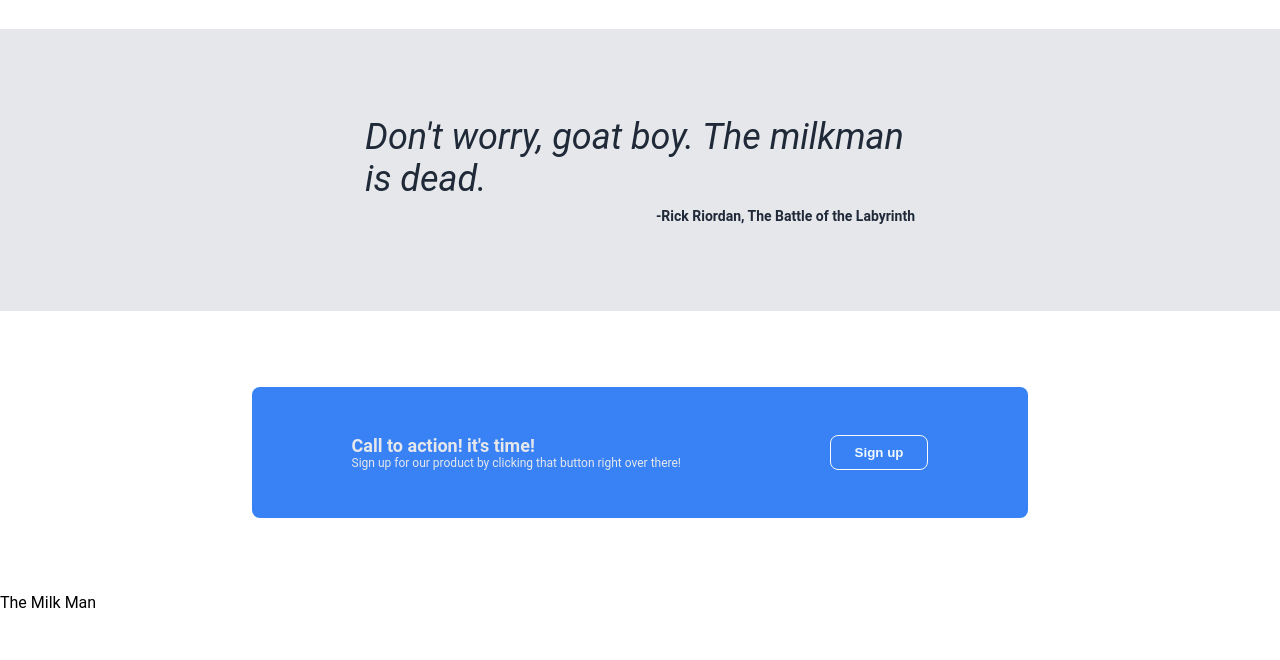
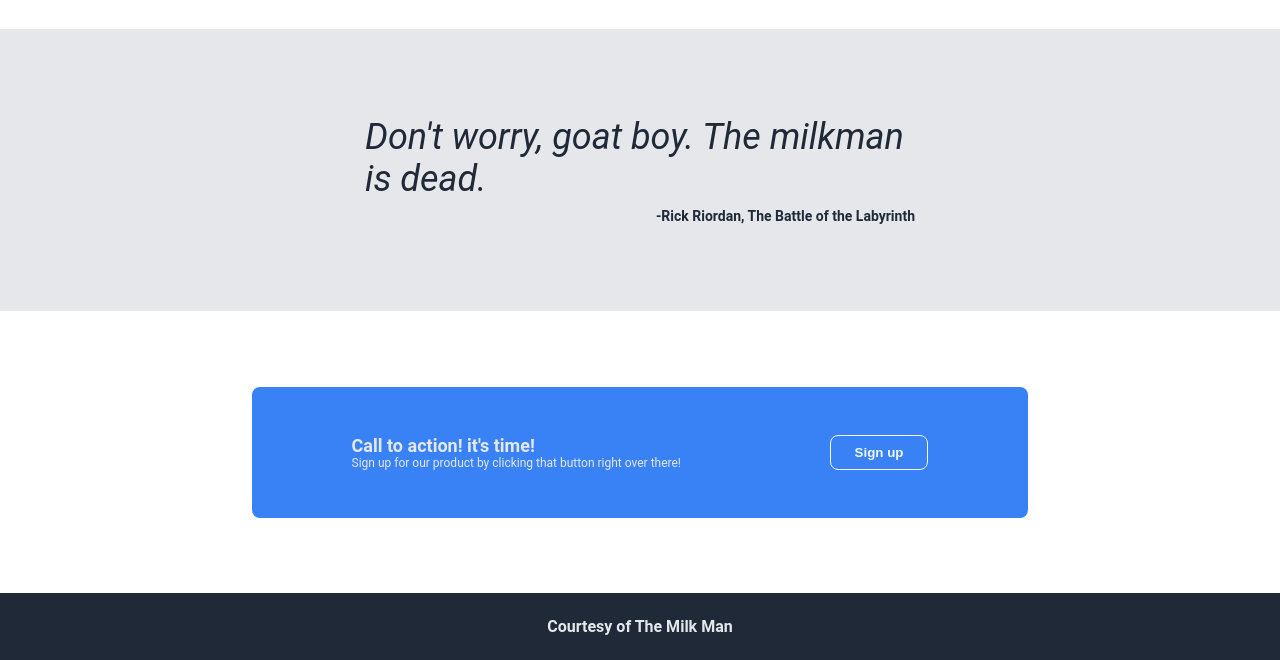
Before and after one commit to hassanbaryal/landing-page, a plain HTML site: page index.html in a window 1280 px wide. Shown: the part 646-1306 px from the top of the page. Before the commit the page ends 1258 px from the top, so only its background shows below. Drawn offline with Linux system fonts and the light colour scheme.

Commit message:
Completed styling the webpage. Downloaded Flavicon.

```diff
--- a/index.html
+++ b/index.html
@@ -74,7 +74,7 @@
 
 
     <!---FOOTER-->
-    <div class="footer">The Milk Man</div>
+    <div class="footer">Courtesy of The Milk Man</div>
 
 
 
--- a/styles.css
+++ b/styles.css
@@ -191,3 +191,16 @@ SIGNUP SECTION
 .signup-section button {
     border: 1px solid #F9FAf8;
 }
+
+
+/*
+FOOTER
+*/
+
+.footer {
+    background-color: #1F2937;
+    color: #e5e7eb;
+    font-weight: bolder;
+    text-align: center;
+    padding: 24px;
+}
```
Also changed, not shown: images/about.txt (added), images/favicon_io/about.txt (added), images/favicon_io/android-chrome-192x192.png (added), images/favicon_io/android-chrome-512x512.png (added), images/favicon_io/apple-touch-icon.png (added), images/favicon_io/favicon-16x16.png (added), images/favicon_io/favicon-32x32.png (added), images/favicon_io/favicon.ico (added), images/favicon_io/site.webmanifest (added).
